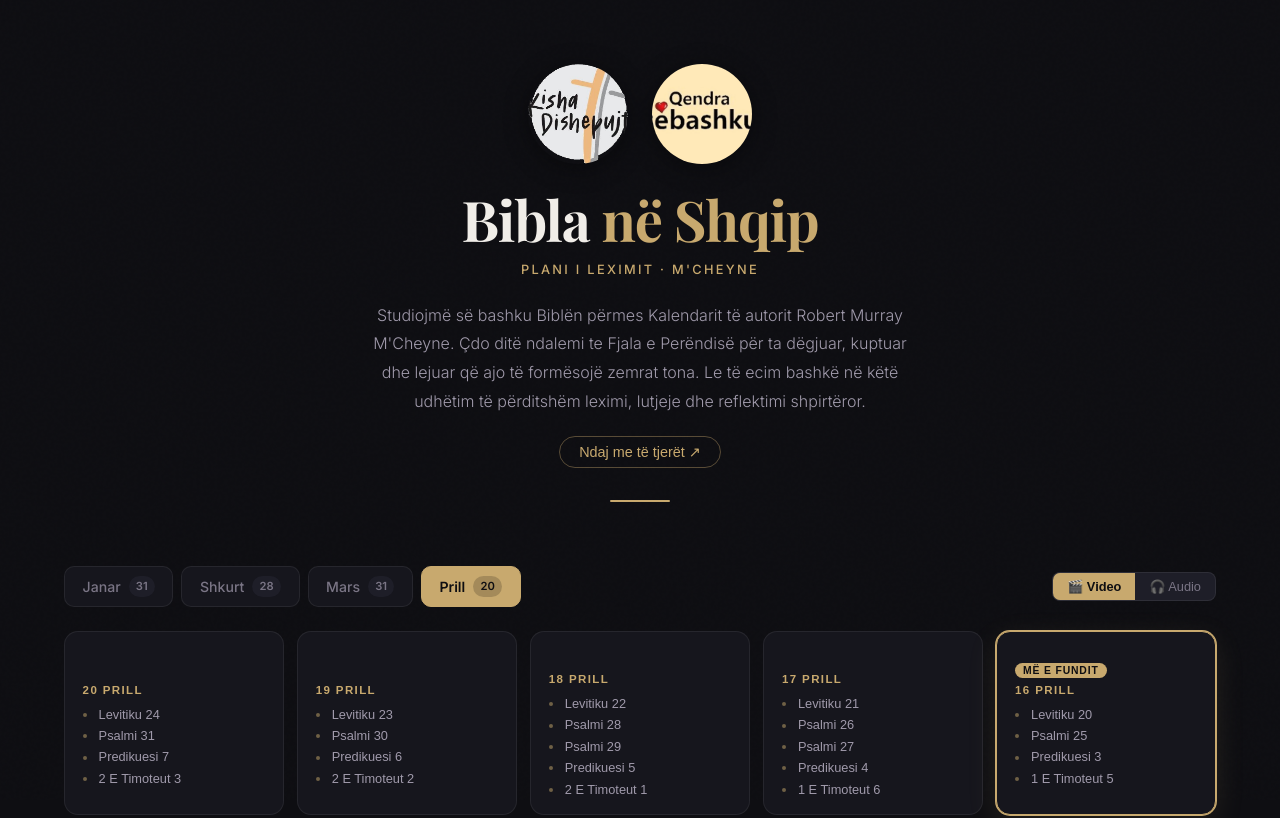
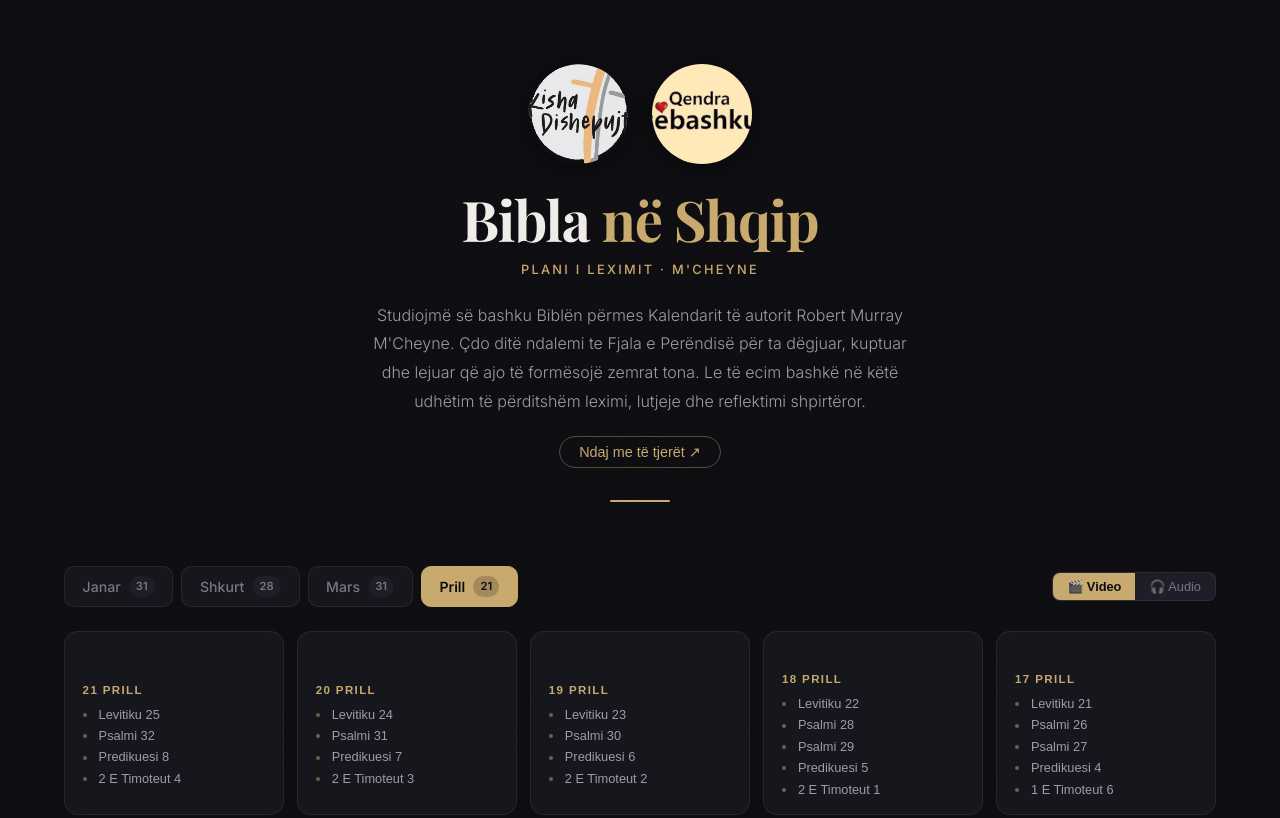
Before and after one commit to jeffandmeredith-max/bibla-shqip, a React (Vite) app: page / in a window 1280 px wide. Shown: the top 818 px of the page. Built offline with nearby package versions, Linux system fonts and the light colour scheme.

Commit message:
chore: daily update 2026-04-21

```diff
--- a/src/data/april.js
+++ b/src/data/april.js
@@ -527,5 +527,29 @@ export const april = [
       }
     ],
     "audioFile": "april-20.webm"
+  },
+  {
+    "day": 21,
+    "date": "21 Prill",
+    "videoId": "4r4JweK8XTk",
+    "readings": [
+      {
+        "title": "Levitiku 25",
+        "start": 0
+      },
+      {
+        "title": "Psalmi 32",
+        "start": 467
+      },
+      {
+        "title": "Predikuesi 8",
+        "start": 561
+      },
+      {
+        "title": "2 E Timoteut 4",
+        "start": 735
+      }
+    ],
+    "audioFile": "april-21.webm"
   }
 ]
```
Also changed, not shown: 1 other file (tests, documents, lock files or other folders).
